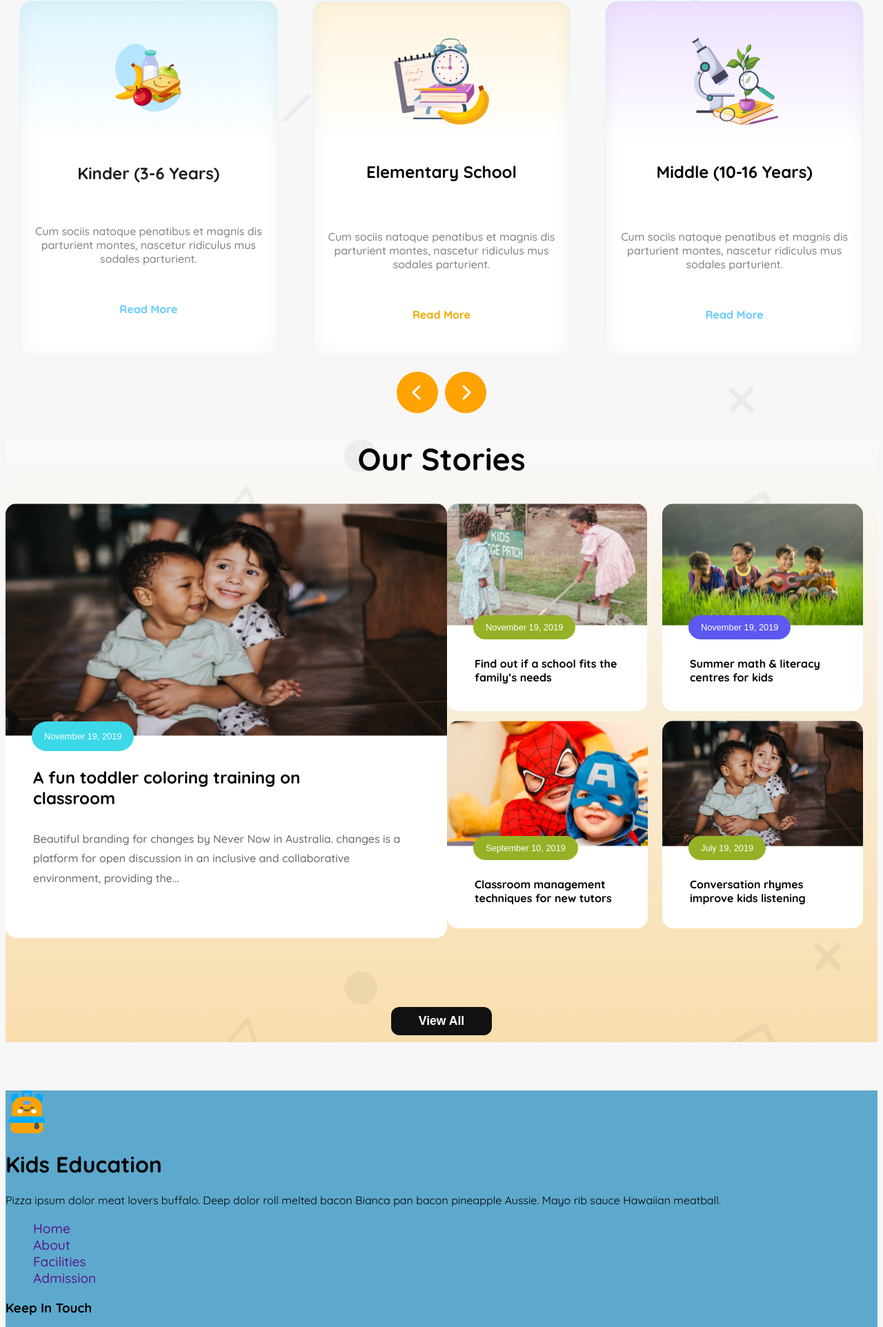
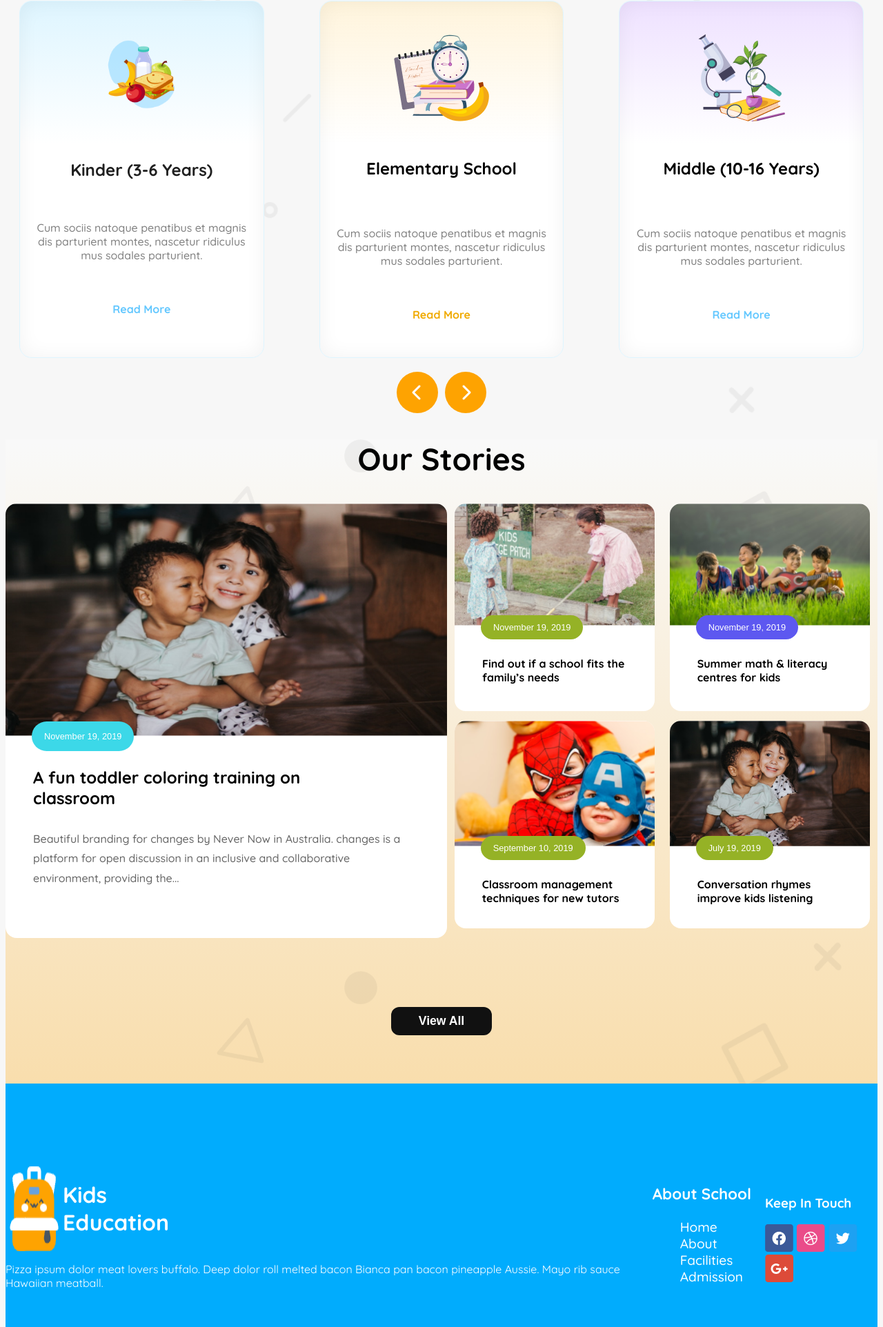
Before and after one commit to mahfuz-7148/B11-A2-Kids-School, a plain HTML site: page index.html in a window 1280 px wide. Shown: the part 836-2760 px from the top of the page at 69% size. Drawn offline with Linux system fonts and the light colour scheme.

Commit message:
added footer

```diff
--- a/index.html
+++ b/index.html
@@ -24,7 +24,6 @@
                <div class="navbarBtn">
                 <button class="btnNav">Contact</button>
                </div>
-            </div>
         </nav>
         <div class="banner displayFlex">
             <div class="bannerContent">
@@ -135,12 +134,15 @@
     <footer>
         <div class="footer">
             <div class="kidsContainer">
-                <img src="assets/logo.png" alt="">
-                <h1>Kids
-                    Education</h1>
-            </div>
-            <p>Pizza ipsum dolor meat lovers buffalo. Deep dolor roll melted bacon Bianca pan bacon pineapple Aussie. Mayo rib sauce Hawaiian meatball.</p>
+               <div class="kidsContent">
+                <img src="assets/footerLogo.png" alt="">
+                <h1>Kids <br> Education</h1>
+               </div>
+                    <p>Pizza ipsum dolor meat lovers buffalo. Deep dolor roll melted bacon Bianca pan bacon pineapple Aussie. Mayo rib sauce Hawaiian meatball.</p>
+                </div>
+
             <div class="about">
+                <h3>About School</h3>
                 <ul>
                     <li><a href="">Home</a></li>
                     <li><a href="">About</a></li>
@@ -148,7 +150,7 @@
                     <li><a href="">Admission</a></li>
                 </ul>
             </div>
-            <div>
+            <div class="socialIcon">
                 <h3>Keep In Touch</h3>
                 <img src="assets/fb.png" alt="">
                 <img src="assets/dribble.png" alt="">
--- a/styles/responsive.css
+++ b/styles/responsive.css
@@ -45,4 +45,7 @@
     .standardContainer{
         gap: 20px;
     }
+    .storiesGrid {
+        grid-template-columns: 1fr;
+    }
 }
--- a/styles/style.css
+++ b/styles/style.css
@@ -137,11 +137,11 @@ nav {
     text-align: center;
 }
 
-.standardCards {
+/* .standardCards {
     display: flex;
     justify-content: space-between;
     gap: 50px;
-}
+} */
 
 .standardCard {
     display: flex;
@@ -151,10 +151,8 @@ nav {
     gap: 33px;
     padding: 20px;
     text-align: center;
-    max-width: 368px;
-    height: 476px;
-    border: 0.94px solid rgb(222, 245, 255);
-    border-radius: 18.86px;
+    border: 1px solid rgb(222, 245, 255);
+    border-radius: 18px;
     box-shadow: inset 0px 0px 28.3px 0.94px rgba(0, 0, 0, 0.05);
     background: linear-gradient(180.00deg, rgb(222, 245, 255),rgba(255, 255, 255, 0) 40%),rgb(255, 255, 255);
 }
@@ -163,18 +161,21 @@ nav {
     text-decoration: none;
     color: rgb(100, 200, 255);
     font-weight: 700;
+    padding: 5px;
 }
 .standardCard2 a {
     font-size: 1rem;
     text-decoration: none;
     color: rgb(240, 170, 0);
     font-weight: 700;
+    padding: 5px;
 }
 .standardCard3 a {
     font-size: 1rem;
     text-decoration: none;
     color: rgb(100, 200, 255);
     font-weight: 700;
+    padding: 5px;
 }
 .standardCard2 {
     display: flex;
@@ -184,10 +185,8 @@ nav {
     padding: 20px;
     gap: 33px;
     text-align: center;
-    max-width: 368px;
-    height: 476px;
-    border: 0.94px solid rgb(222, 245, 255);
-    border-radius: 18.86px;
+    border: 1px solid rgb(222, 245, 255);
+    border-radius: 18px;
     box-shadow: inset 0px 0px 28.3px 0.94px rgba(0, 0, 0, 0.05);
     background: linear-gradient(180.00deg, rgb(255, 244, 220),rgba(255, 255, 255, 0) 40%),rgb(255, 255, 255);
 }
@@ -201,8 +200,8 @@ nav {
     text-align: center;
     max-width: 368px;
     height: 476px;
-    border: 0.94px solid rgb(222, 245, 255);
-    border-radius: 18.86px;
+    border: 1px solid rgb(222, 245, 255);
+    border-radius: 18px;
     box-shadow: inset 0px 0px 28.3px 0.94px rgba(0, 0, 0, 0.05);
     background: linear-gradient(180.00deg, rgb(238, 225, 255),rgba(255, 255, 255, 0) 40%),rgb(255, 255, 255);
 }
@@ -289,7 +288,7 @@ nav {
 .storiesGrid {
     display: grid;
     grid-template-columns: repeat(4, 1fr);
-
+    justify-items: center;
 }
 .storyCard1 {
     grid-row: 1/3;
@@ -418,10 +417,35 @@ nav {
     gap: 10;
     padding: 10px;
     margin-top: 90px;
-    margin-bottom: 70px;
+    padding-bottom: 70px;
 }
 footer {
-    background: rgb(93, 169, 205);
+  background: rgb(1, 172, 253);
+  padding: 120px 0;
+}
+.kidsContainer {
+    color: rgb(255, 255, 255);
+}
+.footer {
     display: flex;
-    justify-content: space-between;
+    align-items: center;
+    justify-content: space-around;
 }
+.kidsContent {
+    display: flex;
+}
+.about h3 {
+    color: rgb(255, 255, 255);
+}
+.socialIcon {
+    color: rgb(255, 255, 255);;
+}
+ul a {
+    color: rgb(255, 255, 255);
+}
+li {
+    list-style: none;
+}
+li a {
+    text-decoration: none;
+}
```
Also changed, not shown: assets/footerLogo.png (added).
